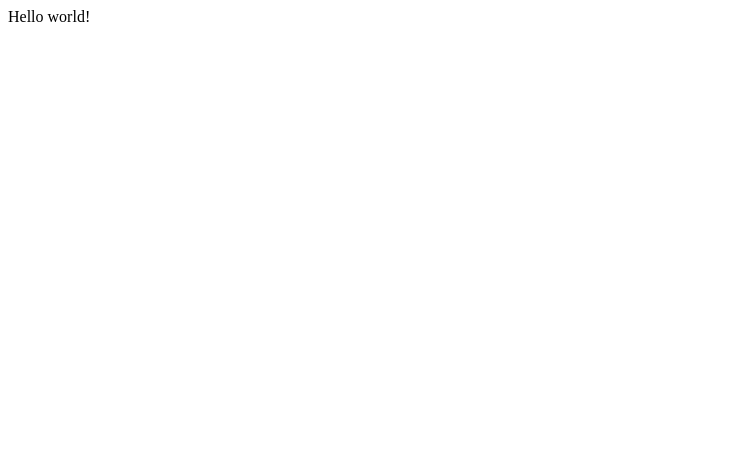
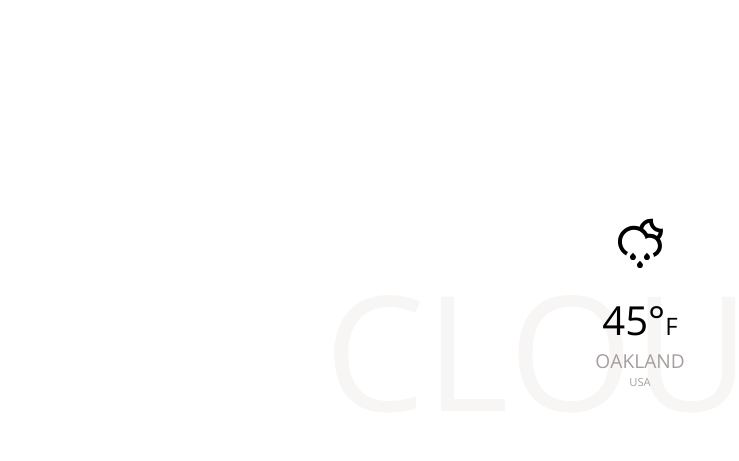
Before and after one commit to kjswalls/weatherbird, a website: page views/index.html in a window 1280 px wide. Shown: the whole page, without its empty margins (0-739 px from the left). Drawn offline with nearby package versions, Linux system fonts and the light colour scheme.

Commit message:
Forgot to add the index page to the last commit.

```diff
--- a/views/index.html
+++ b/views/index.html
@@ -1 +1,35 @@
-Hello world!
+<html>
+    <head>
+        <title>Weatherbird</title>
+        <meta charset="utf-8" name="viewport" content="width=device-width, initial-scale=1.0" />
+        <link href="/css/reset.css" rel="stylesheet" />
+        <link href="/css/styles.css" rel="stylesheet" />
+        <script src="/js/jquery-3.1.1.min.js"></script>
+    </head>
+    <body>
+        <div class="content-wrapper">
+            <div class="desc-wrapper">
+                <div class="descriptor">
+                    CLOUDY
+                </div>
+            </div>
+            <div class="icon">
+                <img src="/img/cloud-drizzle-moon-alt.svg" class="icon-img" alt="Icon displaying a cloud, rain, and moon." />
+            </div>
+            <a href="#">
+                <div class="temp">
+                <span class="num">45</span>°<span class="metric">F</span>
+                </div>
+            </a>
+            <div class="location">
+                <div class="city">
+                    OAKLAND
+                </div>
+                <div class="country">
+                    USA
+                </div>
+            </div>
+        </div>
+        <script src="/js/scripts.js"></script>
+    </body>
+</html>
```
